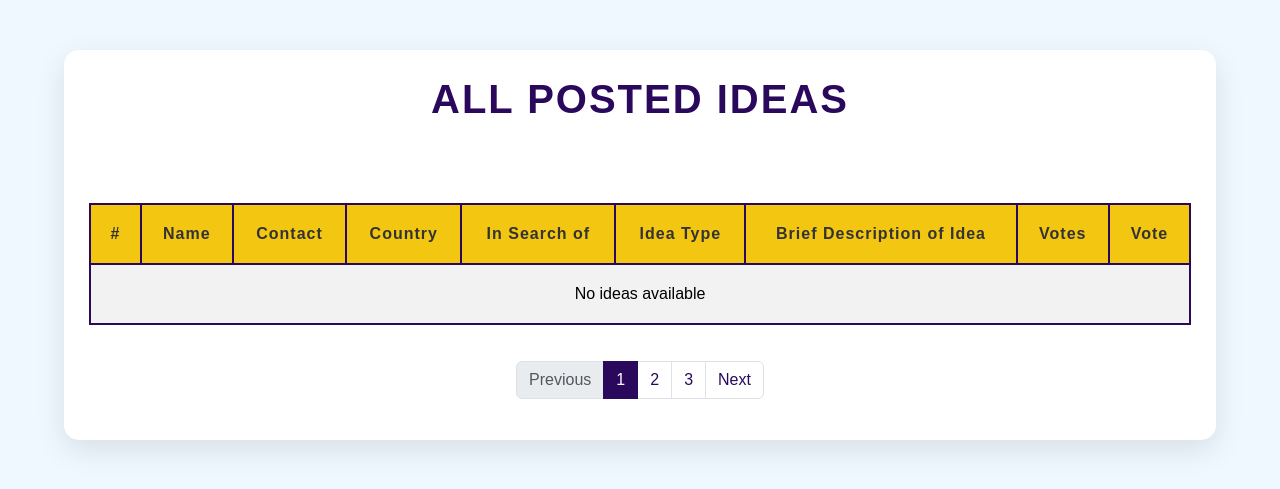
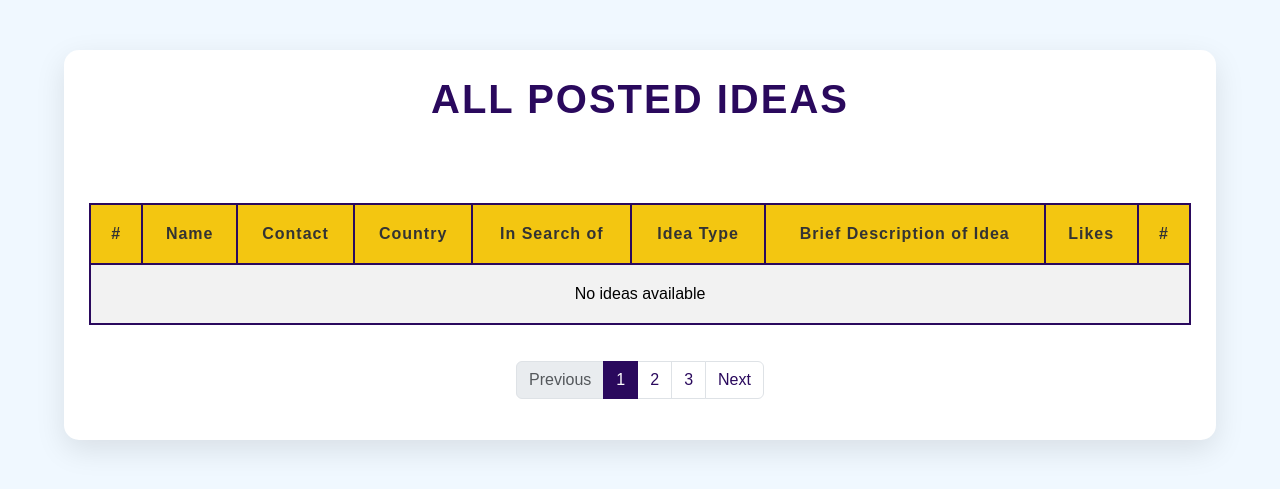
Before and after one commit to SimonAwiti/smartideas.io, a PHP site: page /cms/allideas.php in a window 1280 px wide. Shown: the top 489 px of the page. Run offline with PHP 8.4, Linux system fonts and the light colour scheme; data that the repository does not hold is empty; some web fonts are replaced.

```diff
--- a/allideas.php
+++ b/allideas.php
@@ -24,8 +24,8 @@
                     <th>In Search of</th> <!-- New column for 'In Search of' -->
                     <th>Idea Type</th>
                     <th>Brief Description of Idea</th>
-                    <th>Votes</th>
-                    <th>Vote</th>
+                    <th>Likes</th>
+                    <th>#</th>
                 </tr>
             </thead>
             <tbody>
@@ -49,7 +49,7 @@
                                 <td>
                                     <form method='POST' action='vote.php'>
                                         <input type='hidden' name='idea_id' value='" . $row['id'] . "'>
-                                        <button type='submit' name='vote' class='btn btn-primary'>Vote</button>
+                                        <button type='submit' name='vote' class='btn btn-primary'>Like</button>
                                     </form>
                                 </td>
                             </tr>";
```
